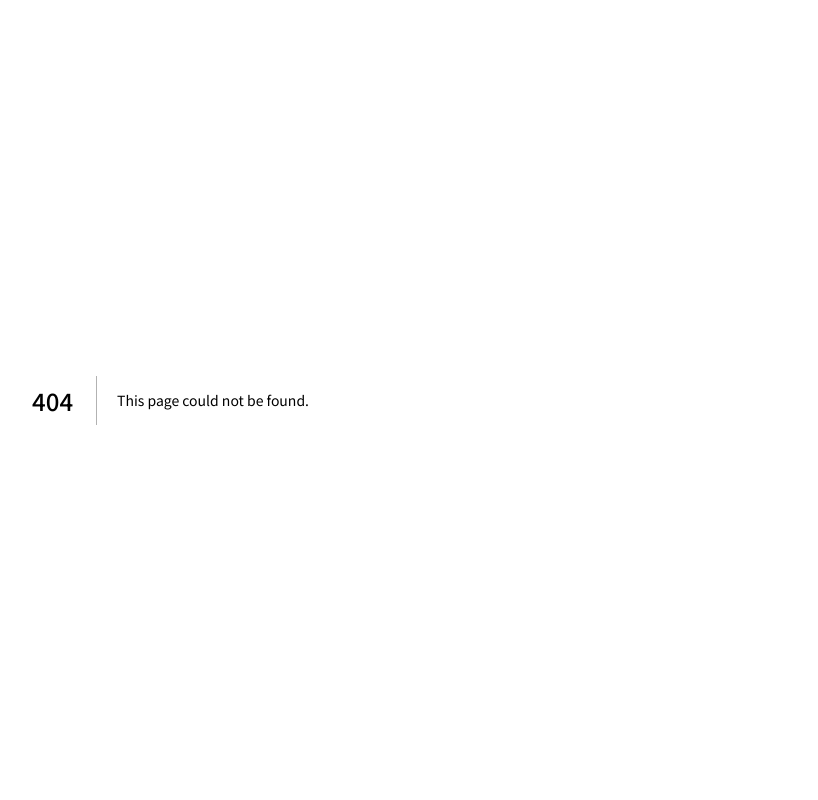
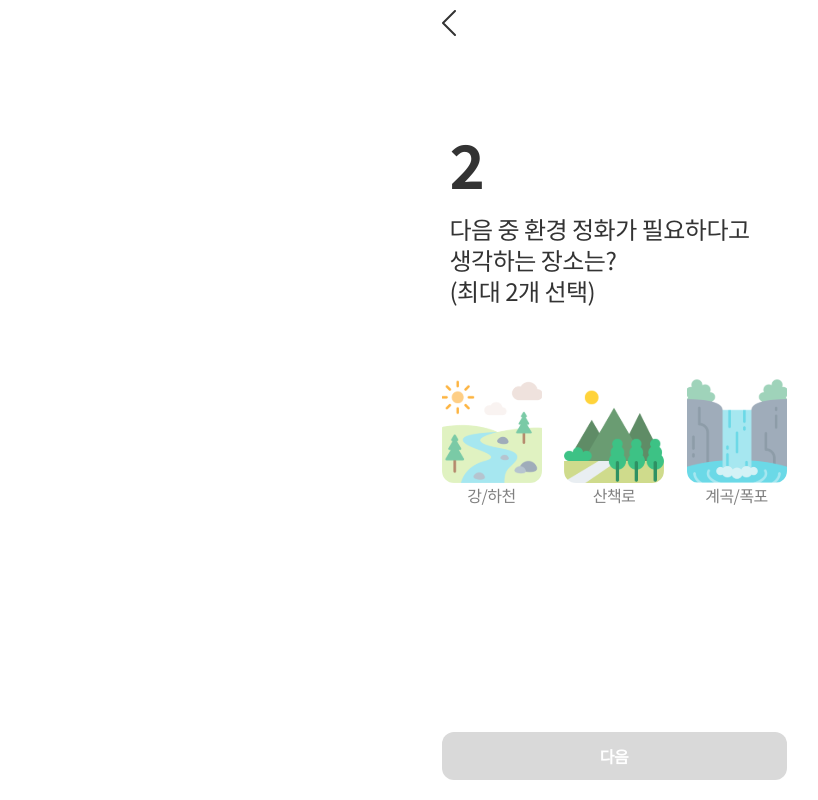
Before and after one commit to Foot-Log/footlog-client, a Next.js app in the folder footlog/: page /onboarding/step2 in a window 1280 px wide. Before the commit this address had no page. Shown: the whole page, without its empty margins (26-844 px from the left). Built offline with nearby package versions, Linux system fonts and the light colour scheme.

Commit message:
design: 온보딩 키워드 선택 페이지

```diff
--- a/footlog/src/app/globals.css
+++ b/footlog/src/app/globals.css
@@ -24,15 +24,30 @@ a {
   font-family: 'Noto Sans KR', sans-serif;
 }
 
+html,
+#root {
+  height: 100dvh;
+}
+
 body {
   width: 100%;
+  height: 100%;
+}
+
+html,
+body {
+  overflow-x: hidden;
+  background-color: white;
+}
+
+#root,
+body,
+html {
   max-width: 393px;
-  height: 100dvh;
   margin: 0 auto;
   padding: 0;
   -ms-overflow-style: none; /* 인터넷 익스플로러  스크롤바 숨김 */
   scrollbar-width: none; /* 파이어폭스 스크롤바 숨김 */
-  background-color: white;
   overflow-x: hidden;
 }
 
--- a/footlog/src/app/layout.tsx
+++ b/footlog/src/app/layout.tsx
@@ -16,7 +16,7 @@ export default function RootLayout({ children }: { children: React.ReactNode })
   return (
     <html lang="en">
       <body>
-        <section>{children}</section>
+        <section className="w-full h-full">{children}</section>
       </body>
     </html>
   );
--- a/footlog/src/app/onboarding/page.tsx
+++ b/footlog/src/app/onboarding/page.tsx
@@ -1,43 +1,11 @@
 'use client';
 import { useRouter } from 'next/navigation';
-import {
-  MountainIcon,
-  OceanIcon,
-  CaveIcon,
-  RiverIcon,
-  TrailIcon,
-  WaterfallIcon,
-  HistoricSiteIcon,
-  VolcanoIcon,
-  CampingIcon,
-  LeftArrowIcon,
-  CheckIcon,
-} from '@public/icon';
-import OnboardingTitle from '@components/onboarding/OnboardingTitle';
-import OnboardingKeywords from '@components/onboarding/OnboardingKeywords';
-import OnboardingBtn from '@components/onboarding/OnboardingBtn';
+import { useEffect } from 'react';
 
 export default function page() {
   const router = useRouter();
-  const keywords = ['산', '바다', '동굴'];
-  const images = [MountainIcon, OceanIcon, CaveIcon];
-
-  return (
-    <main className="w-full h-full overflow-y-scroll">
-      <OnboardingTitle
-        number={1}
-        text={
-          <>
-            다음 중 평소 선호하는
-            <br />
-            자연경관은?
-            <br />
-            (최대 2개 선택)
-          </>
-        }
-      />
-      <OnboardingKeywords keywords={keywords} images={images} />
-      <OnboardingBtn text="다음" isActive={false} handleFooterBtn={() => router.push('/search')} />
-    </main>
-  );
+  useEffect(() => {
+    router.push('/onboarding/step1');
+  }, []);
+  return <></>;
 }
--- /dev/null
+++ b/footlog/src/app/onboarding/step1/page.tsx
@@ -0,0 +1,31 @@
+'use client';
+import { useRouter } from 'next/navigation';
+import { MountainIcon, OceanIcon, CaveIcon } from '@public/icon';
+import OnboardingTitle from '@components/onboarding/OnboardingTitle';
+import OnboardingKeywords from '@components/onboarding/OnboardingKeywords';
+import OnboardingBtn from '@components/onboarding/OnboardingBtn';
+
+export default function page() {
+  const router = useRouter();
+  const keywords = ['산', '바다', '동굴'];
+  const images = [MountainIcon, OceanIcon, CaveIcon];
+
+  return (
+    <main className="w-full h-full flex flex-col relative pt-8 px-6">
+      <OnboardingTitle
+        number={1}
+        text={
+          <>
+            다음 중 평소 선호하는
+            <br />
+            자연경관은?
+            <br />
+            (최대 2개 선택)
+          </>
+        }
+      />
+      <OnboardingKeywords keywords={keywords} images={images} />
+      <OnboardingBtn text="다음" isActive={false} handleFooterBtn={() => router.push('/search')} />
+    </main>
+  );
+}
--- /dev/null
+++ b/footlog/src/app/onboarding/step2/page.tsx
@@ -0,0 +1,32 @@
+'use client';
+import { useRouter } from 'next/navigation';
+import { RiverIcon, TrailIcon, WaterfallIcon, LeftArrowIcon } from '@public/icon';
+import OnboardingTitle from '@components/onboarding/OnboardingTitle';
+import OnboardingKeywords from '@components/onboarding/OnboardingKeywords';
+import OnboardingBtn from '@components/onboarding/OnboardingBtn';
+
+export default function page() {
+  const router = useRouter();
+  const keywords = ['강/하천', '산책로', '계곡/폭포'];
+  const images = [RiverIcon, TrailIcon, WaterfallIcon];
+
+  return (
+    <main className="w-full h-full flex flex-col relative pt-2.5 px-6">
+      <LeftArrowIcon />
+      <OnboardingTitle
+        number={2}
+        text={
+          <>
+            다음 중 환경 정화가 필요하다고
+            <br />
+            생각하는 장소는?
+            <br />
+            (최대 2개 선택)
+          </>
+        }
+      />
+      <OnboardingKeywords keywords={keywords} images={images} />
+      <OnboardingBtn text="다음" isActive={false} handleFooterBtn={() => router.push('/search')} />
+    </main>
+  );
+}
--- /dev/null
+++ b/footlog/src/app/onboarding/step3/page.tsx
@@ -0,0 +1,32 @@
+'use client';
+import { useRouter } from 'next/navigation';
+import { HistoricSiteIcon, VolcanoIcon, CampingIcon, LeftArrowIcon } from '@public/icon';
+import OnboardingTitle from '@components/onboarding/OnboardingTitle';
+import OnboardingKeywords from '@components/onboarding/OnboardingKeywords';
+import OnboardingBtn from '@components/onboarding/OnboardingBtn';
+
+export default function page() {
+  const router = useRouter();
+  const keywords = ['유적지', '특이 지형', '이색 체험'];
+  const images = [HistoricSiteIcon, VolcanoIcon, CampingIcon];
+
+  return (
+    <main className="w-full h-full flex flex-col relative pt-2.5 px-6">
+      <LeftArrowIcon />
+      <OnboardingTitle
+        number={3}
+        text={
+          <>
+            다음 중 플로깅을 하면서
+            <br />
+            함께 즐기고 싶은 활동은?
+            <br />
+            (최대 2개 선택)
+          </>
+        }
+      />
+      <OnboardingKeywords keywords={keywords} images={images} />
+      <OnboardingBtn text="다음" isActive={false} handleFooterBtn={() => router.push('/search')} />
+    </main>
+  );
+}
--- a/footlog/src/components/onboarding/OnboardingBtn.tsx
+++ b/footlog/src/components/onboarding/OnboardingBtn.tsx
@@ -12,7 +12,7 @@ export default function OnboardingBtn(props: OnboardingBtnProps) {
   return (
     <button
       type="button"
-      className={`flex items-center justify-center w-[345px] h-12 rounded-xl ${buttonColor}`}
+      className={`absolute flex items-center justify-center w-[345px] h-12 rounded-xl bottom-5 ${buttonColor}`}
       onClick={handleFooterBtn}>
       <p className="fonts-onboardingBtn">{text}</p>
     </button>
--- a/footlog/src/components/onboarding/OnboardingTitle.tsx
+++ b/footlog/src/components/onboarding/OnboardingTitle.tsx
@@ -9,7 +9,7 @@ export default function OnboardingTitle(props: OnboardingTitleProps) {
   const { number, text } = props;
 
   return (
-    <section className="flex flex-col justify-center items-start gap-[11px] ml-8">
+    <section className="flex flex-col items-start gap-[11px] mt-[88px] ml-2 mb-14">
       <p className="flex fonts-onboardingNumber">{number}</p>
       <p className="flex fonts-onboardingQuestion">{text}</p>
     </section>
```
